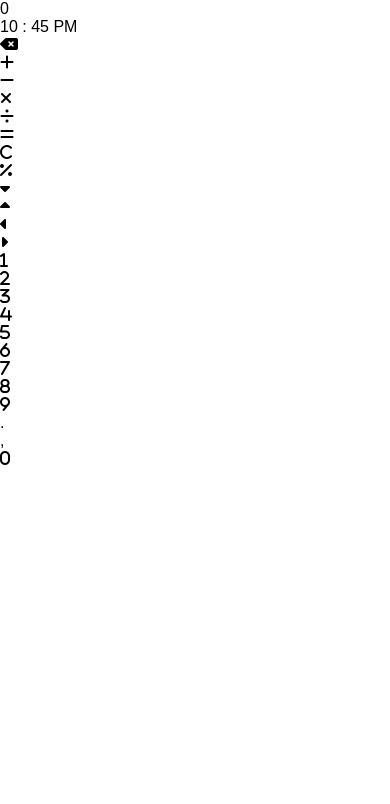
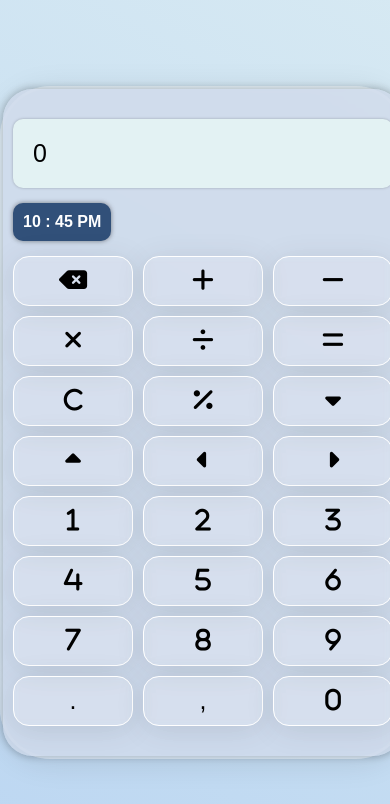
Before and after one commit to Nourbouch/50-HTML-CSS-JS-Projects, a plain HTML site: page Calculator/index.html in a window 390 px wide. Drawn offline with Linux system fonts and the light colour scheme.

Commit message:
add style + responsive

```diff
--- a/Calculator/src/css/style.css
+++ b/Calculator/src/css/style.css
@@ -4,3 +4,99 @@
   box-sizing: border-box;
   font-family: sans-serif;
 }
+.container {
+  height: 100vh;
+  display: grid;
+  place-items: center;
+  background-size: 400% 200%;
+  animation: isBG infinite 30s cubic-bezier(0.165, 0.84, 0.44, 1);
+  background-image: linear-gradient(30deg, #a6c7f1, #e3f2f3);
+}
+@keyframes isBG {
+  0% {
+    background-position: 0% 50%;
+  }
+  50% {
+    background-position: 100% 50%;
+  }
+  100% {
+    background-position: 0% 50%;
+  }
+}
+
+.calculator {
+  border-radius: 50px;
+  background: rgba(255, 255, 255, 0.14);
+  box-shadow: 0 4px 30px rgba(0, 0, 0, 0.1);
+  backdrop-filter: blur(3.3px);
+  -webkit-backdrop-filter: blur(3.3px);
+  border: 3px solid rgba(255, 255, 255, 0.3);
+}
+.calculator-app {
+  width: 400px;
+  box-shadow: 0 0 10px rgba(0, 0, 0, 0.295);
+  padding: 30px 10px;
+  background-color: #ced9e9c5;
+  display: flex;
+  flex-direction: column;
+  gap: 15px;
+  border-radius: 30px;
+}
+.calculator-app .calculator-display {
+  background-color: #e3f2f3;
+  padding: 20px;
+  font-size: 25px;
+  border-radius: 10px;
+  box-shadow: 0 0 3px rgba(0, 0, 0, 0.253);
+}
+.calulator-time {
+  width: fit-content;
+  border-radius: 10px;
+  padding: 10px;
+  display: grid;
+  font-weight: bolder;
+  box-shadow: 0 0 5px rgba(0, 0, 0, 0.452);
+  color: #fff;
+  background-color: #315079;
+}
+.calculator-app .calculator-keys {
+  display: flex;
+  flex-direction: column;
+  gap: 10px;
+}
+.calculator-app .calculator-keys .top-keys,
+.calculator-app .calculator-keys .bottom-keys {
+  display: grid;
+  grid-template-columns: repeat(3, 1fr);
+  place-content: center;
+  gap: 10px;
+  place-items: center;
+}
+
+.bottom-keys .calculator-key,
+.top-keys .calculator-key {
+  display: flex;
+  justify-content: center;
+  align-items: center;
+  padding: 2px;
+  /* From https://css.glass */
+  background: rgba(255, 255, 255, 0.14);
+  border-radius: 16px;
+  box-shadow: 0 4px 30px rgba(0, 0, 0, 0.1);
+  backdrop-filter: blur(3.3px);
+  -webkit-backdrop-filter: blur(6.3px);
+  border: 1px solid rgb(255, 255, 255);
+  cursor: pointer;
+  font-size: 25px;
+  width: 100%;
+  height: 50px;
+}
+
+.calculator-app .calculator-keys .top-keys .calculator-key:hover {
+  background-color: rgba(255, 255, 255, 0.603);
+  transition: 0.3s;
+}
+.calculator-app .calculator-keys .bottom-keys .calculator-key:hover {
+  background-color: rgba(255, 255, 255, 0.603);
+  transition: 0.3s;
+}
```
